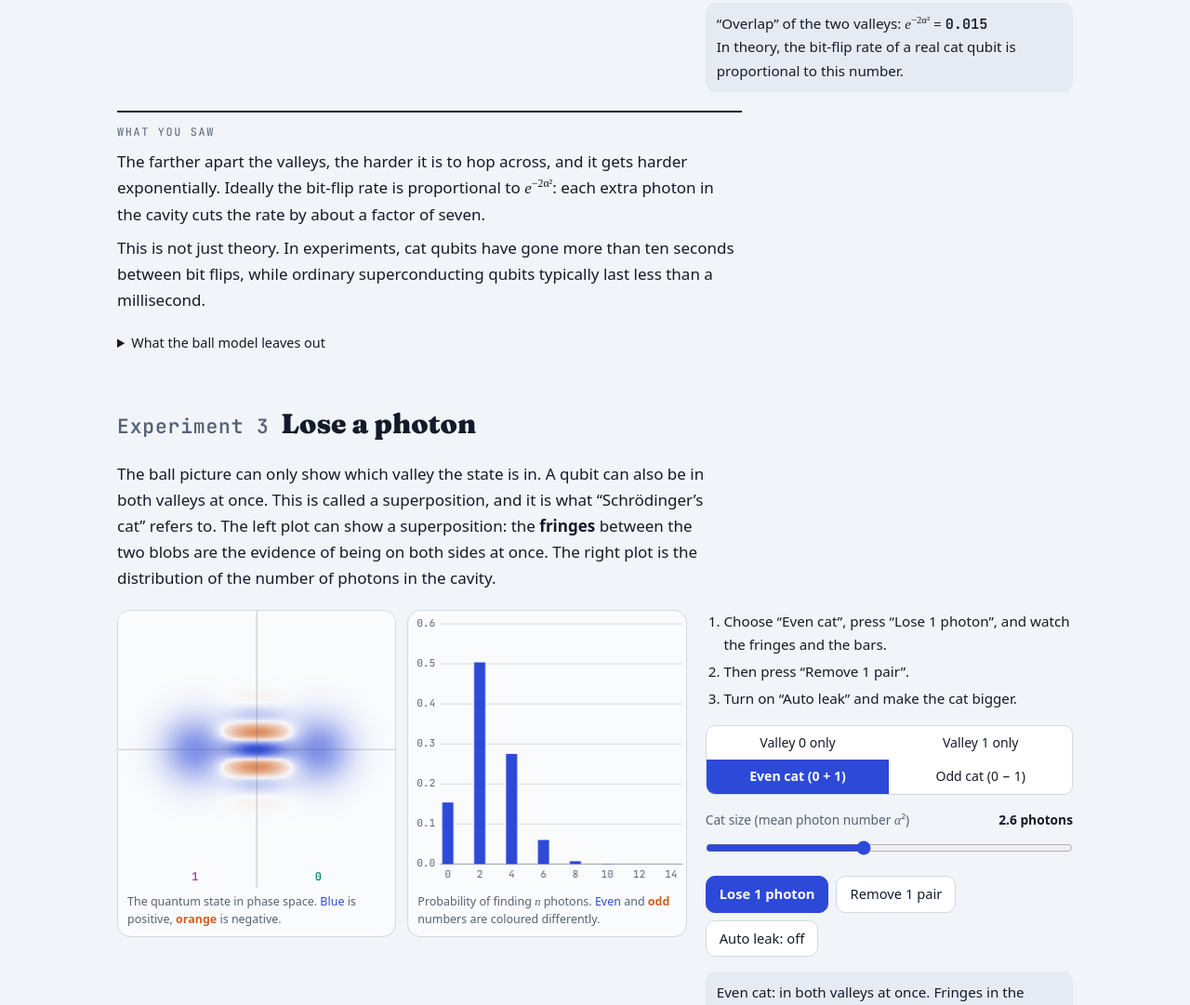
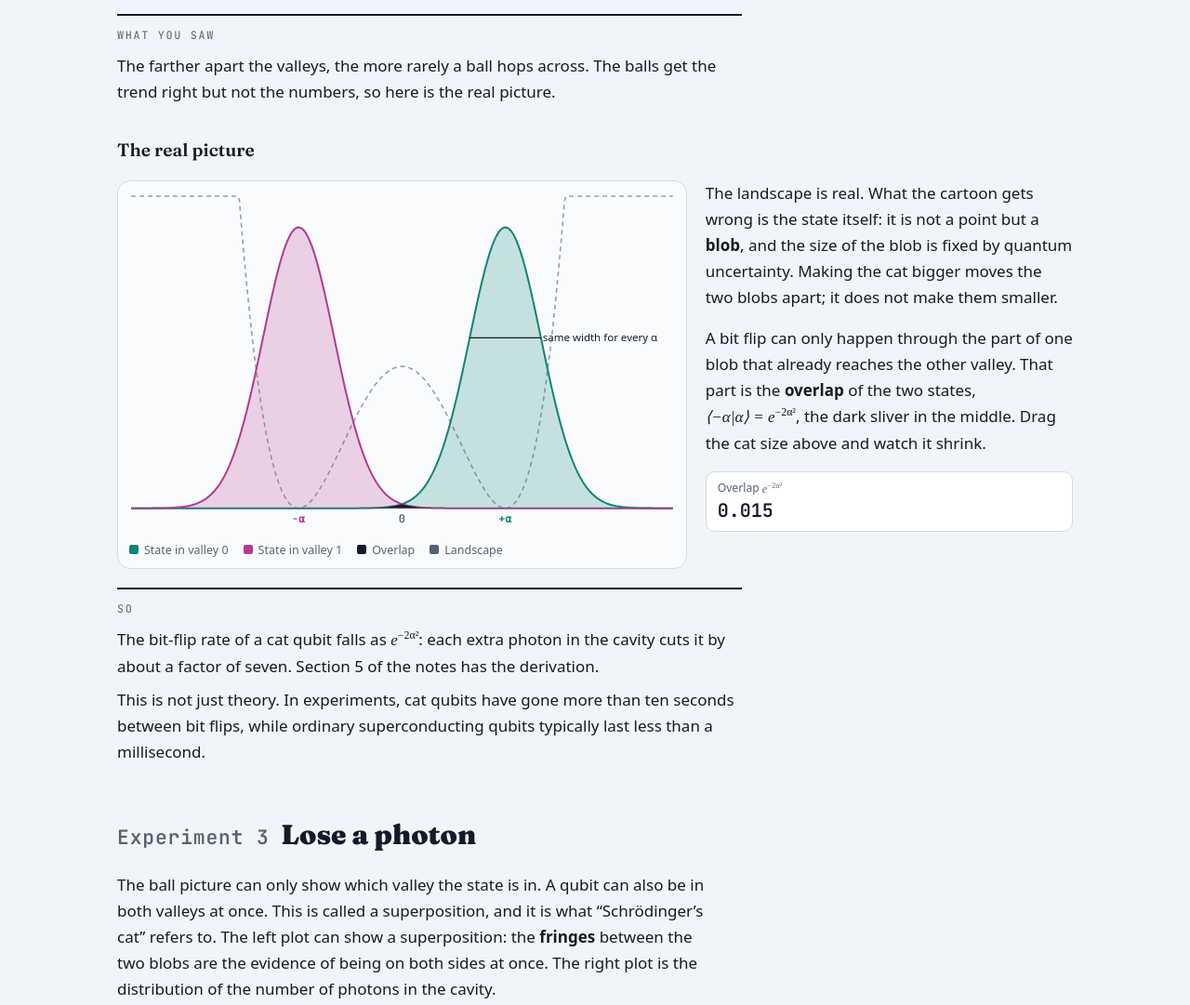
Before and after one commit to HelioXv022/cat-qubit-playground, a plain HTML site: page index.html in a window 1280 px wide. Shown: the part 2160-3241 px from the top of the page at 93% size. Drawn offline with Linux system fonts and the light colour scheme; animation ran at ten frames a second.

Commit message:
Add files via upload

```diff
--- a/index.html
+++ b/index.html
@@ -166,7 +166,7 @@ footer{font-size:.82rem;color:var(--muted);border-top:1px solid var(--line);padd
 <!-- ───────── Experiment 2 ───────── -->
 <section id="exp2">
   <h2><span class="no">Experiment 2</span>Kick it and see if it flips</h2>
-  <div class="prose"><p>The real world is noisy, and noise keeps kicking the ball at random. If a ball hops from valley <span class="k0">0</span> into valley <span class="k1">1</span>, a stored 0 has become a 1. This error is called a <b>bit flip</b>. The 120 balls below all start in valley 0.</p></div>
+  <div class="prose"><p>Noise keeps kicking the state at random. If it gets pushed from valley <span class="k0">0</span> into valley <span class="k1">1</span>, a stored 0 has become a 1. This error is called a <b>bit flip</b>. As a quick cartoon, each ball below is one copy of the state; all 120 start in valley 0.</p></div>
   <div class="bench">
     <div class="stage"><canvas id="cv2" role="img" aria-label="120 balls jittering under noise, occasionally hopping to the other valley"></canvas><span class="cap">A flashing ring = one flip</span></div>
     <div class="panel">
@@ -192,17 +192,28 @@ footer{font-size:.82rem;color:var(--muted);border-top:1px solid var(--line);padd
         <button class="primary" id="reset2">Put all back in 0</button>
         <button id="kick2">Give a hard kick</button>
       </div>
-      <div class="status small">“Overlap” of the two valleys: <span class="m">e<sup>−2α²</sup></span> = <b class="num" id="ov2"></b><br>In theory, the bit-flip rate of a real cat qubit is proportional to this number.</div>
     </div>
   </div>
   <div class="take">
     <span class="tag">What you saw</span>
-    <p>The farther apart the valleys, the harder it is to hop across, and it gets harder exponentially. Ideally the bit-flip rate is proportional to <span class="m">e<sup>−2α²</sup></span>: each extra photon in the cavity cuts the rate by about a factor of seven.</p>
+    <p>The farther apart the valleys, the more rarely a ball hops across. The balls get the trend right but not the numbers, so here is the real picture.</p>
+  </div>
+
+  <h3 class="sub">The real picture</h3>
+  <div class="bench">
+    <figure class="stage chart"><canvas id="true2" role="img" aria-label="Cross-section of the landscape with the two quantum states as blobs of fixed width; their small overlap is shaded"></canvas>
+      <figcaption class="legend"><span><i style="background:var(--zero)"></i>State in valley 0</span><span><i style="background:var(--one)"></i>State in valley 1</span><span><i style="background:var(--ink)"></i>Overlap</span><span><i style="background:var(--muted)"></i>Landscape</span></figcaption></figure>
+    <div class="panel">
+      <p>The landscape is real. What the cartoon gets wrong is the state itself: it is not a point but a <b>blob</b>, and the size of the blob is fixed by quantum uncertainty. Making the cat bigger moves the two blobs apart; it does not make them smaller.</p>
+      <p>A bit flip can only happen through the part of one blob that already reaches the other valley. That part is the <b>overlap</b> of the two states, <span class="m">⟨−α|α⟩ = e<sup>−2α²</sup></span>, the dark sliver in the middle. Drag the cat size above and watch it shrink.</p>
+      <div class="tile"><div class="lab">Overlap <span class="m">e<sup>−2α²</sup></span></div><div class="val" id="ov2"></div></div>
+    </div>
+  </div>
+  <div class="take">
+    <span class="tag">So</span>
+    <p>The bit-flip rate of a cat qubit falls as <span class="m">e<sup>−2α²</sup></span>: each extra photon in the cavity cuts it by about a factor of seven. Section 5 of the notes has the derivation.</p>
     <p>This is not just theory. In experiments, cat qubits have gone more than ten seconds between bit flips, while ordinary superconducting qubits typically last less than a millisecond.</p>
   </div>
-  <details><summary>What the ball model leaves out</summary>
-    <p>A ball stands only for the “centre position” of the state, and the noise is simplified to a random push. It shows qualitatively that farther valleys are harder to cross, but the numbers should not be taken literally: in the ball model the flip rate falls even faster than the true law. The correct law <span class="m">e<sup>−2α²</sup></span> comes from the overlap of two quantum states; Section 5 of the notes has the derivation.</p>
-  </details>
 </section>
 
 <!-- ───────── Experiment 3 ───────── -->
@@ -226,6 +237,7 @@ footer{font-size:.82rem;color:var(--muted);border-top:1px solid var(--line);padd
         <button data-s="even" aria-pressed="true">Even cat (0 + 1)</button>
         <button data-s="odd" aria-pressed="false">Odd cat (0 − 1)</button>
       </div>
+      <button id="grow">Start from an empty cavity</button>
       <div class="field">
         <label for="a3"><span>Cat size (mean photon number <span class="m">α</span>²)</span><b id="a3v"></b></label>
         <input type="range" id="a3" min="1" max="2.4" step="0.05" value="1.6">
@@ -246,6 +258,18 @@ footer{font-size:.82rem;color:var(--muted);border-top:1px solid var(--line);padd
     <span class="tag">What you saw</span>
     <p>Lose one photon and the photon number goes from even to odd, and the fringes flip sign: the even cat has become the odd cat. This is the other kind of error, called a <b>phase flip</b>. A state that sits in a single valley shows no change. As with ordinary qubits, phase flips only hurt superpositions.</p>
     <p>Removing photons in pairs does not change the parity, so the two-photon process that “locks” the cat causes no trouble of its own. But the cavity always leaks photons by itself, and the more photons there are, the faster it leaks: the phase-flip rate is proportional to <span class="m">α</span>².</p>
+  </div>
+
+  <h3 class="sub">Where does a perfect 50/50 superposition come from?</h3>
+  <div class="prose">
+    <p>Press “Start from an empty cavity” above. In theory it takes three steps:</p>
+    <ol class="steps">
+      <li><b>Start empty.</b> Zero photons is an even number, and an empty cavity sits exactly at the centre, halfway between the two valleys.</li>
+      <li><b>Exchange photons in pairs.</b> A pair never changes whether the photon number is even or odd, so it stays even at every moment.</li>
+      <li><b>Only one place to land.</b> The two valleys hold exactly one state made of even photon numbers only: the even cat <span class="m">|α⟩ + |−α⟩</span>. That is where it must end.</li>
+    </ol>
+    <p>Nothing has to be fine-tuned: the 50/50 split and the + sign between the two halves are both forced by symmetry. Start from one photon instead and you get the odd cat. What can spoil the result is a single photon leaking out on the way, which turns + into −: a phase flip. The split itself stays safe, because changing it would take a bit flip. This is how cat states are prepared in the lab.</p>
+    <p class="small muted">In the animation only the end point and the even photon numbers are exact; the frames in between are a sketch.</p>
   </div>
 </section>
 
@@ -545,10 +569,28 @@ function ui2(){
   $('#n0').textContent=S2.ps.length-n1; $('#n1').textContent=n1; $('#nf').textContent=S2.flips;
   $('#rf').textContent = S2.t<3 ? '…' : (S2.flips/S2.t*10).toFixed(S2.flips/S2.t*10<10?1:0);
 }
-$('#a2').oninput=e=>{ S2.set({alpha:+e.target.value}); reset2(); };
+$('#a2').oninput=e=>{ S2.set({alpha:+e.target.value}); reset2(); drawTrue2(); };
 $('#d2').oninput=e=>{ S2.D=+e.target.value; reset2(); };
 $('#reset2').onclick=reset2;
 $('#kick2').onclick=()=>{ for(const p of S2.ps){ p.x+=0.9*gauss(); p.y+=0.9*gauss(); } };
+
+function drawTrue2(){
+  const f=fit($('#true2')); if(!f) return; const {ctx,W,H}=f; ctx.clearRect(0,0,W,H);
+  const a=S2.alpha, XR=3.8, L=14, R=14, Tp=16, B=H-30, X=x=>L+(W-L-R)*(x+XR)/(2*XR), Yb=v=>B-(B-Tp)*0.9*v;
+  const g=(x,c)=>Math.exp(-2*(x-c)*(x-c)), N=360, xs=[...Array(N+1)].map((_,i)=>-XR+2*XR*i/N);
+  const Umax=0.25*Math.pow(XR*XR-a*a,2), Uy=x=>B-(B-Tp)*Math.min(1,0.25*Math.pow(x*x-a*a,2)/(0.25*Math.pow(a,4)*2.2));
+  ctx.strokeStyle=rgba(T.muted,0.6); ctx.lineWidth=1.6; ctx.setLineDash([5,4]); ctx.beginPath(); xs.forEach((x,i)=>i?ctx.lineTo(X(x),Uy(x)):ctx.moveTo(X(x),Uy(x))); ctx.stroke(); ctx.setLineDash([]);
+  [[a,T.zero],[-a,T.one]].forEach(([c,col])=>{ ctx.beginPath(); ctx.moveTo(X(-XR),B); xs.forEach(x=>ctx.lineTo(X(x),Yb(g(x,c)))); ctx.lineTo(X(XR),B); ctx.closePath();
+    ctx.fillStyle=rgba(col,0.22); ctx.fill(); ctx.strokeStyle=col; ctx.lineWidth=2; ctx.beginPath(); xs.forEach((x,i)=>i?ctx.lineTo(X(x),Yb(g(x,c))):ctx.moveTo(X(x),Yb(g(x,c)))); ctx.stroke(); });
+  ctx.beginPath(); ctx.moveTo(X(-XR),B); xs.forEach(x=>ctx.lineTo(X(x),Yb(Math.min(g(x,a),g(x,-a))))); ctx.lineTo(X(XR),B); ctx.closePath(); ctx.fillStyle=T.ink; ctx.fill();
+  ctx.strokeStyle=rgba(T.muted,0.6); ctx.lineWidth=1; ctx.beginPath(); ctx.moveTo(L,B); ctx.lineTo(W-R,B); ctx.stroke();
+  ctx.font=`600 12px ${T.mono}`; ctx.textAlign='center'; ctx.textBaseline='top';
+  ctx.fillStyle=T.zero; ctx.fillText('+α',X(a),B+6); ctx.fillStyle=T.one; ctx.fillText('−α',X(-a),B+6); ctx.fillStyle=T.muted; ctx.fillText('0',X(0),B+6);
+  const hw=0.5; ctx.strokeStyle=T.ink; ctx.lineWidth=1.2; const yy=Yb(Math.exp(-0.5))-0;
+  ctx.beginPath(); ctx.moveTo(X(a-hw),yy); ctx.lineTo(X(a+hw),yy); ctx.stroke();
+  ctx.font=`11.5px ${T.font}`; ctx.fillStyle=T.ink; ctx.textAlign='left'; ctx.textBaseline='middle';
+  ctx.fillText('same width for every α', Math.min(X(a+hw)+6, W-R-140), yy);
+}
 
 /* ── experiment 3: Wigner function and photon-number distribution of |±α⟩ and the cat states ── */
 const E3={alpha:1.6,kind:'cat',sign:1,lost:0,leak:false};
@@ -592,12 +634,21 @@ function ui3(msg){
 function lose(quiet){ E3.lost++;
   if(E3.kind==='cat'){ E3.sign=-E3.sign; ui3(quiet?null:`Lost 1 photon: ${E3.sign===1?'the odd cat became the even cat':'the even cat became the odd cat'}. The fringes flipped sign and the photon-number parity changed. That is one phase flip.`); }
   else ui3(quiet?null:'Lost 1 photon: the blob has not moved. A state sitting in a single valley shows no sign of this error.'); }
-document.querySelectorAll('[data-s]').forEach(b=>b.onclick=()=>{ const s=b.dataset.s;
+document.querySelectorAll('[data-s]').forEach(b=>b.onclick=()=>{ stopGrow(); const s=b.dataset.s;
   E3.kind=(s==='zero'||s==='one')?'coh':'cat'; E3.sign=(s==='zero'||s==='even')?1:-1; E3.lost=0;
   ui3({zero:'The whole blob is in valley 0. No fringes; both even and odd photon numbers appear.',one:'The whole blob is in valley 1. No fringes; both even and odd photon numbers appear.',
        even:'Even cat: in both valleys at once. Fringes in the middle, even photon numbers only.',odd:'Odd cat: in both valleys at once. The fringes are the opposite of the even cat, odd photon numbers only.'}[s]); });
-$('#a3').oninput=e=>{ E3.alpha=+e.target.value; ui3(); };
-$('#lose1').onclick=()=>lose(false);
+let growId=0;
+function stopGrow(){ cancelAnimationFrame(growId); growId=0; }
+$('#a3').oninput=e=>{ stopGrow(); E3.alpha=+e.target.value; ui3(); };
+$('#grow').onclick=()=>{ stopGrow(); const target=+$('#a3').value, t0=performance.now(), dur=2800;
+  E3.kind='cat'; E3.sign=1; E3.lost=0; E3.leak=false; E3.alpha=0.03;
+  ui3('Empty cavity: zero photons, an even number. Now pairs start to flow in, and the photon number stays even at every moment.');
+  const step=now=>{ const u=Math.min(1,(now-t0)/dur), e=1-Math.pow(1-u,3); E3.alpha=Math.max(0.03,target*e);
+    if(u<1){ ui3(); growId=requestAnimationFrame(step); }
+    else { E3.alpha=target; growId=0; ui3('It landed on the even cat: exactly half in each valley, with a + sign between them. Nothing was tuned; parity forced it.'); } };
+  growId=requestAnimationFrame(step); };
+$('#lose1').onclick=()=>{ stopGrow(); E3.alpha=+$('#a3').value; lose(false); };
 $('#lose2').onclick=()=>{ E3.lost+=2; ui3('Removed 1 pair of photons: nothing changed. The parity is untouched, which is why it is safe to lock the cat with a process that works in pairs.'); };
 $('#leak').onclick=()=>{ E3.leak=!E3.leak; ui3(E3.leak?'The cavity now leaks photons by itself, and every lost photon is one phase flip. Make the cat bigger and see how fast it leaks.':'Auto leak is off.'); };
 
@@ -694,7 +745,7 @@ if(window.claude && window.claude.use){
 } else { $('#dl-link').hidden=false; }
 
 /* ── main loop and theme changes ── */
-function redrawAll(){ readTheme(); drawMark(); S1.draw(); S2.draw(); drawWig(); drawFock(); drawTrade(); drawRep(); drawSurf(); }
+function redrawAll(){ readTheme(); drawMark(); S1.draw(); S2.draw(); drawWig(); drawFock(); drawTrue2(); drawTrade(); drawRep(); drawSurf(); }
 let last=performance.now(), tick=0;
 function frame(now){
   const dt=Math.min(0.033,(now-last)/1000); last=now;
```
Also changed, not shown: 1 other file.
